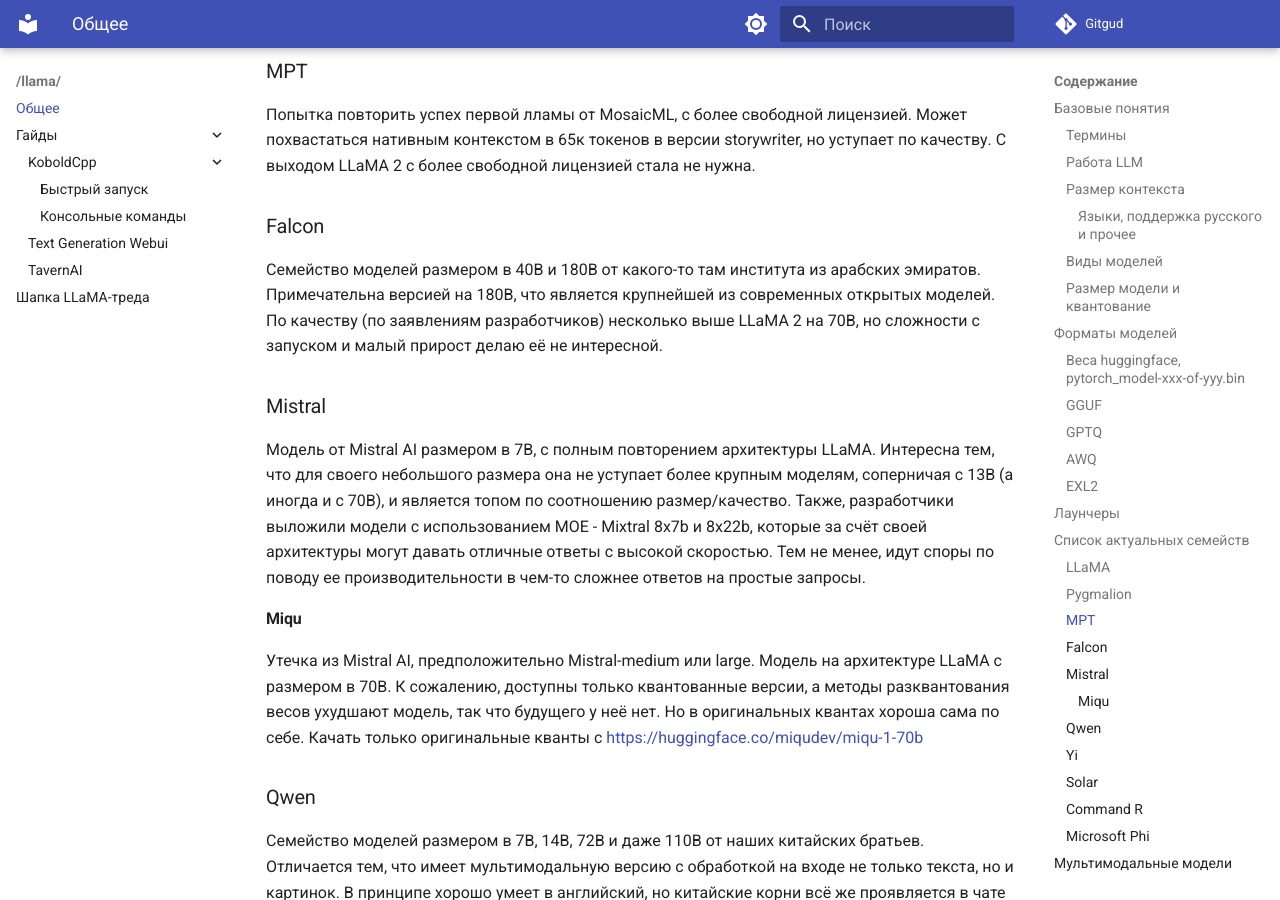
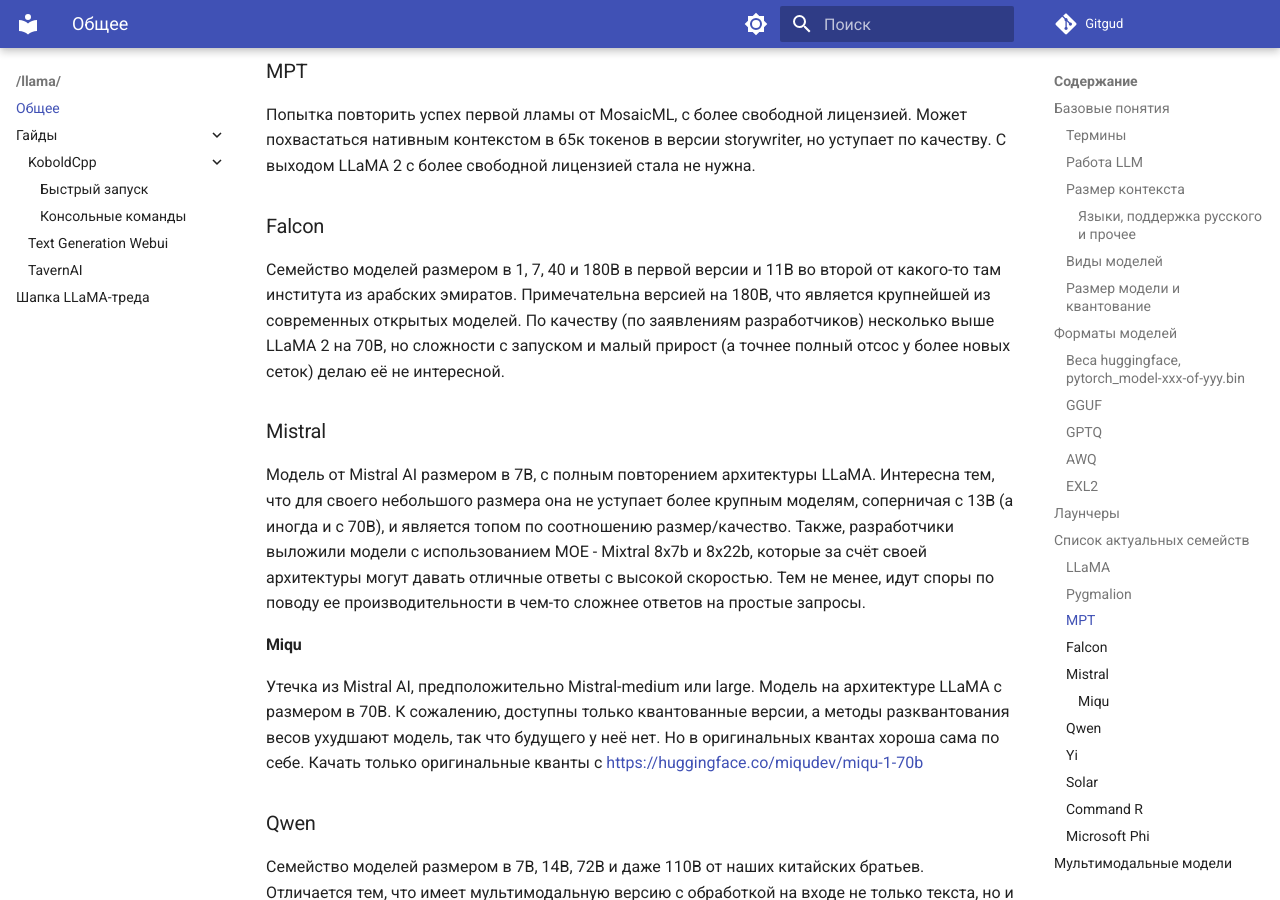
Before and after one commit to 2ch-ai/wiki, an MkDocs documentation site: the page built from docs/llama/index.md, in a window 1280 px wide and 900 px high, scrolled down 10400 px. Built offline with MkDocs 1.6.1 and Material for MkDocs 9.7.7, drawn with Linux system fonts in a browser that asks for light colours.

Commit message:
Update index.md

```diff
--- a/docs/llama/index.md
+++ b/docs/llama/index.md
@@ -198,7 +198,7 @@
 
 ### Falcon
 
-Семейство моделей размером в 40B и 180B от какого-то там института из арабских эмиратов. Примечательна версией на 180B, что является крупнейшей из современных открытых моделей. По качеству (по заявлениям разработчиков) несколько выше LLaMA 2 на 70B, но сложности с запуском и малый прирост делаю её не интересной.
+Семейство моделей размером в 1, 7, 40 и 180B в первой версии и 11B во второй от какого-то там института из арабских эмиратов. Примечательна версией на 180B, что является крупнейшей из современных открытых моделей. По качеству (по заявлениям разработчиков) несколько выше LLaMA 2 на 70B, но сложности с запуском и малый прирост (а точнее полный отсос у более новых сеток) делаю её не интересной.
 
 ### Mistral
 
```
